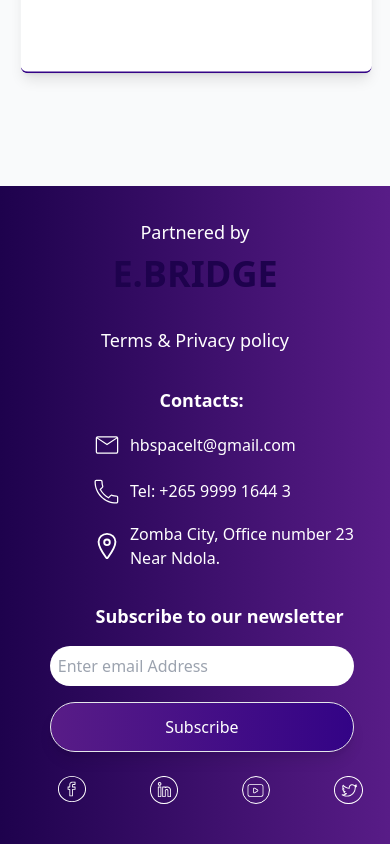
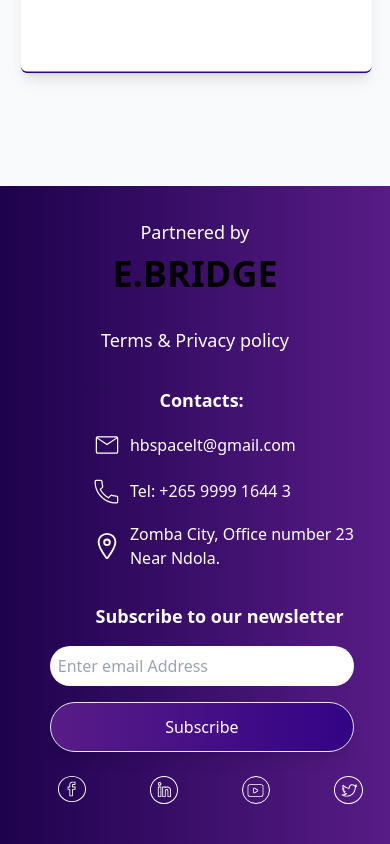
Before and after one commit to LusperNando/hb_app, a React (Vite) app: page / in a window 390 px wide. Shown: the part 2915-3759 px from the top of the page. Built offline with nearby package versions, Linux system fonts and the light colour scheme.

Commit message:
fixed footer

```diff
--- a/src/footer.jsx
+++ b/src/footer.jsx
@@ -17,7 +17,7 @@
 
           <div className="flex flex-col items-center md:items-start md:ml-[12vh]">
             <p className="text-white text-lg">Partnered by</p>
-            <p className="font-Poppins font-black md:text-[#330386] text-[#1E024D] text-4xl mt-2">E.BRIDGE</p>
+            <p className="font-Poppins font-black md:text-[#330386] text-black text-4xl mt-2">E.BRIDGE</p>
             <button className="text-white text-lg mt-8 hover:text-purple-200 md:mt-[10vh]">
               Terms & Privacy policy
             </button>
```
